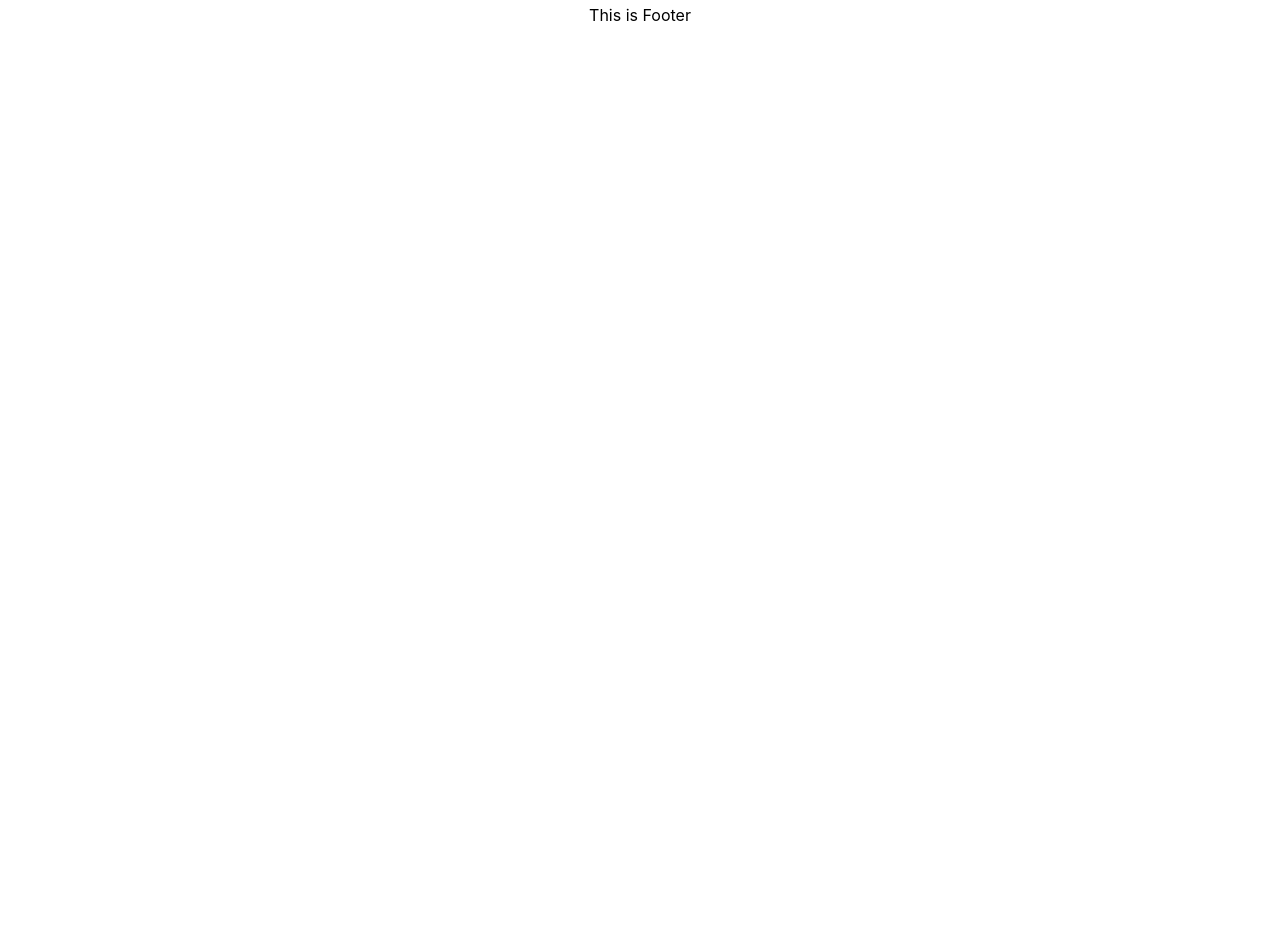
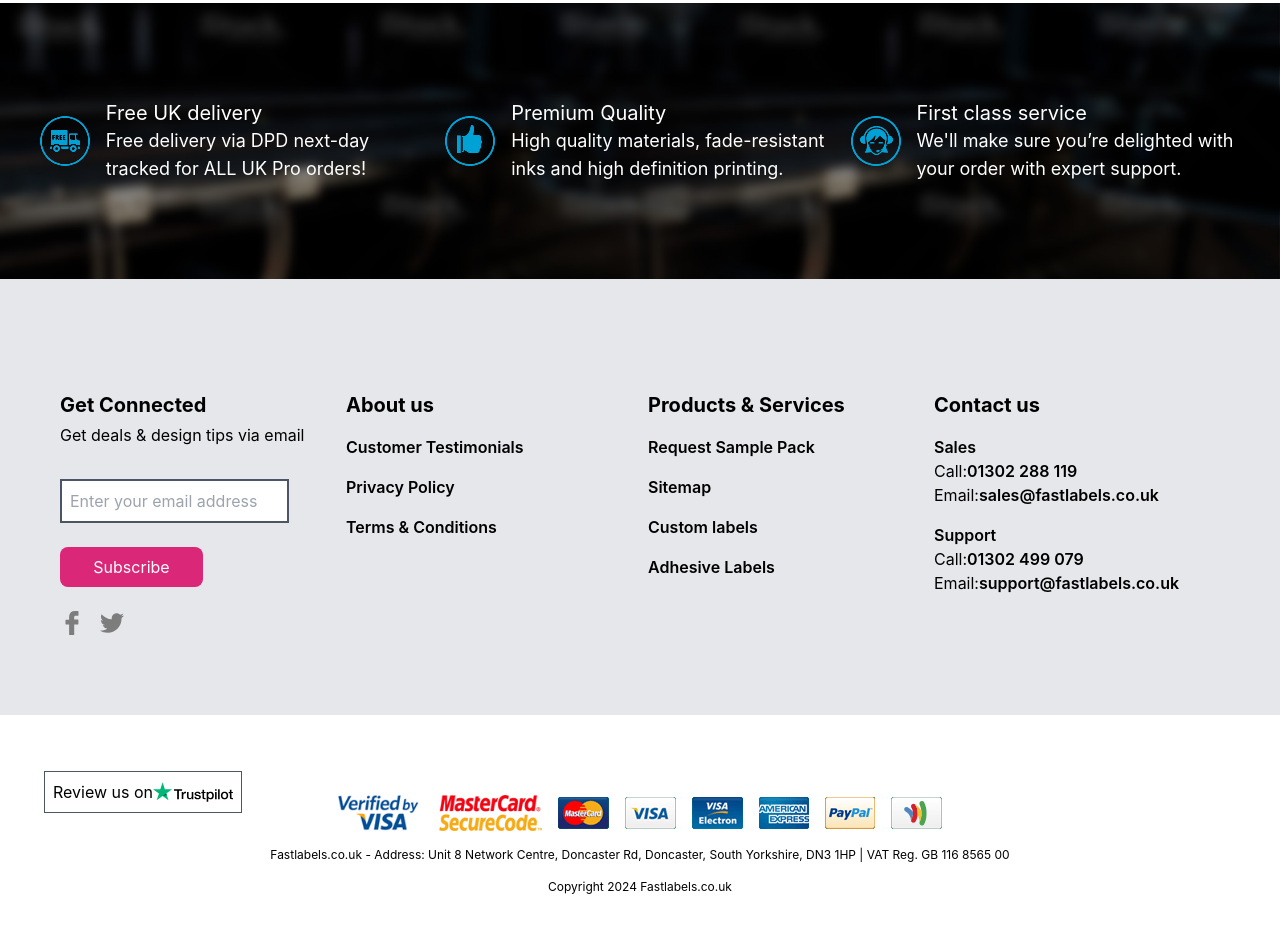
Before and after one commit to blue-ocean68731/FastLabels, a React (Create React App) app: page /contact in a window 1280 px wide. Shown: the part 2180-3113 px from the top of the page. Before the commit the page ends 2207 px from the top, so only its background shows below. Built offline with nearby package versions, Linux system fonts and the light colour scheme.

Commit message:
page:footer

```diff
--- a/src/components/footer.js
+++ b/src/components/footer.js
@@ -1,7 +1,117 @@
+import deliveryIcon from "../assets/images/free-delivery-icon.png";
+import qualityIcon from "../assets/images/premium-quality-icon.png";
+import firstIcon from "../assets/images/first-class-icon.png";
+import twitter from "../assets/images/twitter-icon.svg";
+import facebook from "../assets/images/facebook-icon.svg";
+import trustpilot from "../assets/images/tp-logo_star_dark.svg";
+import verifiedVisa from "../assets/images/payment-cards-large.png";
+import card1 from "../assets/images/card-01.jpg";
+import card2 from "../assets/images/card-02.jpg";
+import card3 from "../assets/images/card-03.jpg";
+import card4 from "../assets/images/card-04.jpg";
+import card5 from "../assets/images/card-05.jpg";
+import card6 from "../assets/images/card-06.jpg";
+
+import Sell from "./footer/Sell";
+
+const sellData = [
+    {
+        title: "Free UK delivery",
+        content: "Free delivery via DPD next-day tracked for ALL UK Pro orders!",
+        image: deliveryIcon,
+    },
+    {
+        title: "Premium Quality",
+        content: "High quality materials, fade-resistant inks and high definition printing.",
+        image: qualityIcon,
+    },
+    {
+        title: "First class service",
+        content: "We'll make sure you’re delighted with your order with expert support.",
+        image: firstIcon,
+    }
+]
+
 const Footer = () => {
     return (
-        <div>
-            <h1>This is Footer</h1>
+        <div className="w-full flex flex-col">
+            <div className="w-full footer-background py-14 xl:py-24">
+                <div className="w-auto xl:w-[1200px] lg:w-[970px] md:w-[750px] mx-auto">
+                    <div className="flex flex-col xl:flex-row w-full gap-12 xl:gap-4 text-white ">
+                        {
+                            sellData.map((data, index) => {
+                                return (
+                                    <Sell key={index} title={data.title} content={data.content} image={data.image} />
+                                )
+                            })
+                        }
+                    </div>
+                </div>
+            </div>
+            <div className="w-full bg-gray-200 py-8 xl:py-14">
+                <div className="w-full flex flex-col md:flex-row xl:w-[1200px] lg:w-[970px] md:w-[750px] mx-auto my-6 px-5 gap-4 ">
+                    <div className="w-full flex flex-col lg:flex-row md:w-1/2 lg:justify-between">
+                        <div className="w-full lg:w-1/2 flex flex-col text-left md:mt-8">
+                            <h3 className="text-xl mb-1 font-bold">Get Connected</h3>
+                            <p className="text-base mb-8">Get deals & design tips via email</p>
+                            <input type="text" placeholder="Enter your email address" className="w-full p-2 border-2 md:w-[80%] border-gray-600 outline-none mb-6" />
+                            <button className="w-[20%] md:w-1/2 p-2 bg-pink-600 rounded-lg text-white">Subscribe</button>
+                            <div className="flex flex-row gap-4 mt-6">
+                                <img src={facebook} className="w-6" />
+                                <img src={twitter} className="w-6" />
+                            </div>
+                        </div>
+                        <div className="w-full lg:w-1/2 flex flex-col text-left mt-8 gap-4">
+                            <h3 className="text-xl font-bold">About us</h3>
+                            <a className="text-base font-semibold hover:underline cursor-pointer ">Customer Testimonials</a>
+                            <a className="text-base font-semibold hover:underline cursor-pointer ">Privacy Policy</a>
+                            <a className="text-base font-semibold hover:underline cursor-pointer ">Terms & Conditions</a>
+                        </div>
+                    </div>
+                    <div className="w-full flex flex-col lg:flex-row md:w-1/2 lg:justify-between ">
+                        <div className="w-full lg:w-1/2 flex flex-col text-left mt-8 gap-4">
+                            <h3 className="text-xl font-bold">Products & Services</h3>
+                            <a className="text-base font-semibold hover:underline cursor-pointer ">Request Sample Pack</a>
+                            <a className="text-base font-semibold hover:underline cursor-pointer ">Sitemap</a>
+                            <a className="text-base font-semibold hover:underline cursor-pointer ">Custom labels</a>
+                            <a className="text-base font-semibold hover:underline cursor-pointer ">Adhesive Labels</a>
+                        </div>
+                        <div className="w-full lg:w-1/2 flex flex-col text-left mt-8">
+                            <h3 className="text-xl font-bold">Contact us</h3>
+                            <a className="text-base font-semibold mt-4">Sales</a>
+                            <span>Call:<a className="text-base font-semibold hover:underline cursor-pointer ">01302 288 119</a></span>
+                            <span>Email:<a className="text-base font-semibold hover:underline cursor-pointer ">sales@fastlabels.co.uk</a></span>
+                            <a className="text-base font-semibold mt-4">Support</a>
+                            <span>Call:<a className="text-base font-semibold hover:underline cursor-pointer ">01302 499 079</a></span>
+                            <span>Email:<a className="text-base font-semibold hover:underline cursor-pointer ">support@fastlabels.co.uk</a></span>
+                        </div>
+                    </div>
+                </div>
+            </div>
+            <div className="w-full bg-white py-8 xl:py-14">
+                <div className="w-full flex flex-col items-center md:relative xl:w-[1200px] lg:w-[970px] md:w-[750px] mx-auto px-5 gap-4">
+                    <div className=" flex flex-row relative md:absolute left-1 top-0 xl:justify-between border border-gray-600 p-2 bg-white ">
+                        <span className="text-base">Review us on</span>
+                        <img src={trustpilot} className="w-20" />
+                    </div>
+                    <div className="flex flex-col lg:flex-row items-center gap-4 ">
+                        <div className="flex flex-row gap-4 mt-6">
+                            <img src={verifiedVisa} className=" h-auto lg:h-9" />
+                        </div>
+                        <div className="flex flex-row gap-4 mt-6">
+                            <img src={card1} className="h-8" />
+                            <img src={card2} className="h-8" />
+                            <img src={card3} className="h-8" />
+                            <img src={card4} className="h-8" />
+                            <img src={card5} className="h-8" />
+                            <img src={card6} className="h-8" />
+                        </div>
+                    </div>
+
+                    <p className="text-xs">Fastlabels.co.uk - Address: Unit 8 Network Centre, Doncaster Rd, Doncaster, South Yorkshire, DN3 1HP | VAT Reg. GB 116 8565 00</p>
+                    <p className="text-xs">Copyright 2024 Fastlabels.co.uk</p>
+                </div>
+            </div>
         </div>
     )
 }
--- /dev/null
+++ b/src/components/footer/Sell.js
@@ -0,0 +1,15 @@
+const Sell = ({title, content, image}) => {
+    return(
+        <div className="flex flex-row xl:w-1/3 items-center text-left gap-4">
+            <div className="relative w-[50px] h-[50px]">
+                <img src={image} className="w-[50px] h-[50px]"/>
+            </div>
+            <div className="w-10/12 relative float-left">
+                <h3 className="text-xl">{title}</h3>
+                <p className="text-lg">{content}</p>
+            </div>
+        </div>
+    )
+}
+
+export default Sell;
--- a/src/index.css
+++ b/src/index.css
@@ -29,8 +29,8 @@ code {
   background-size: cover;
 }
 
-.header-background-2{
-  background-image: url(../src/assets/img/308-background-small.jpg);
+.footer-background{
+  background-image: url(../src/assets/images/upsell-background.jpg);
   background-repeat: no-repeat;
   background-position: top center;
   background-size: cover;
```
